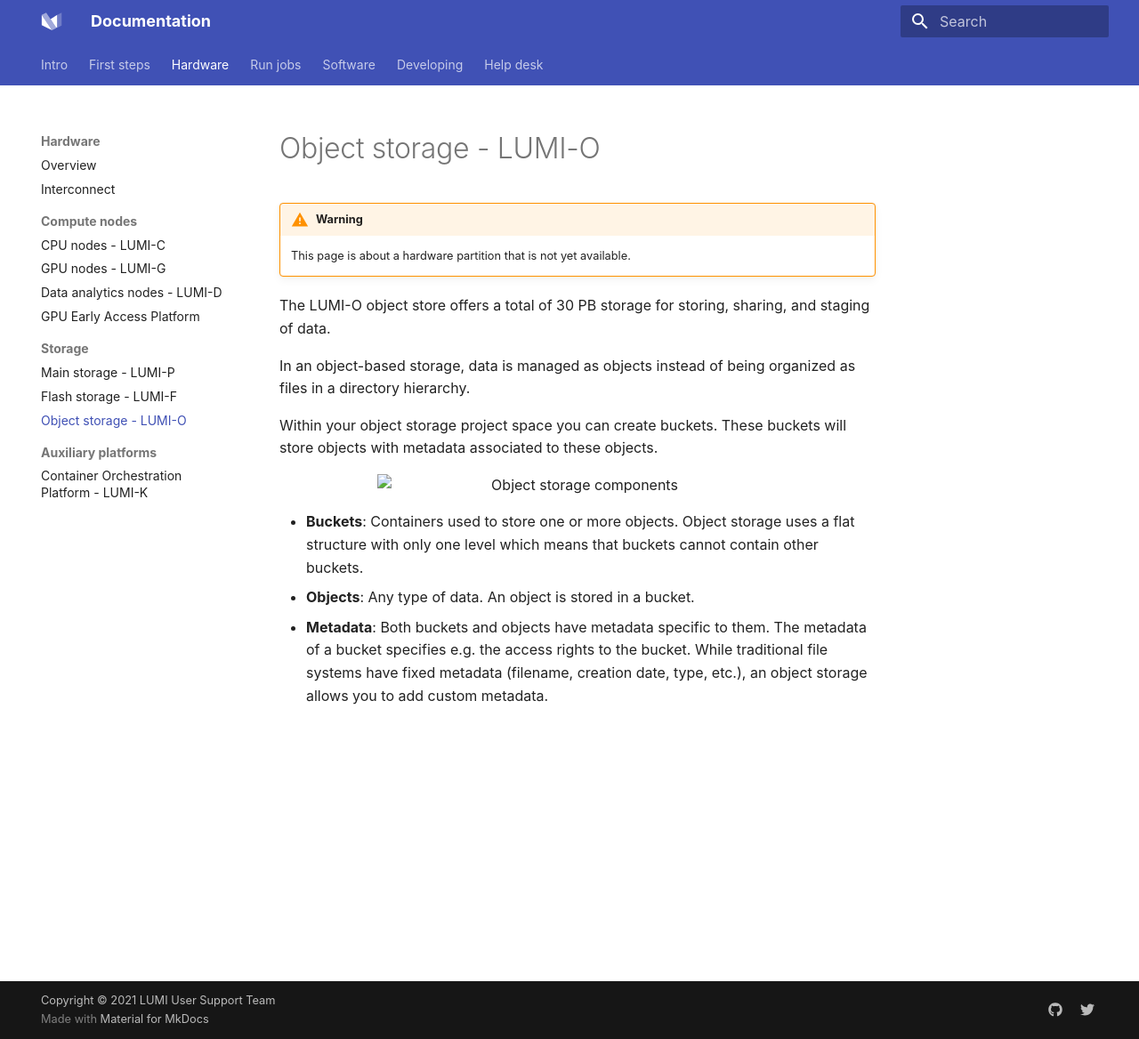
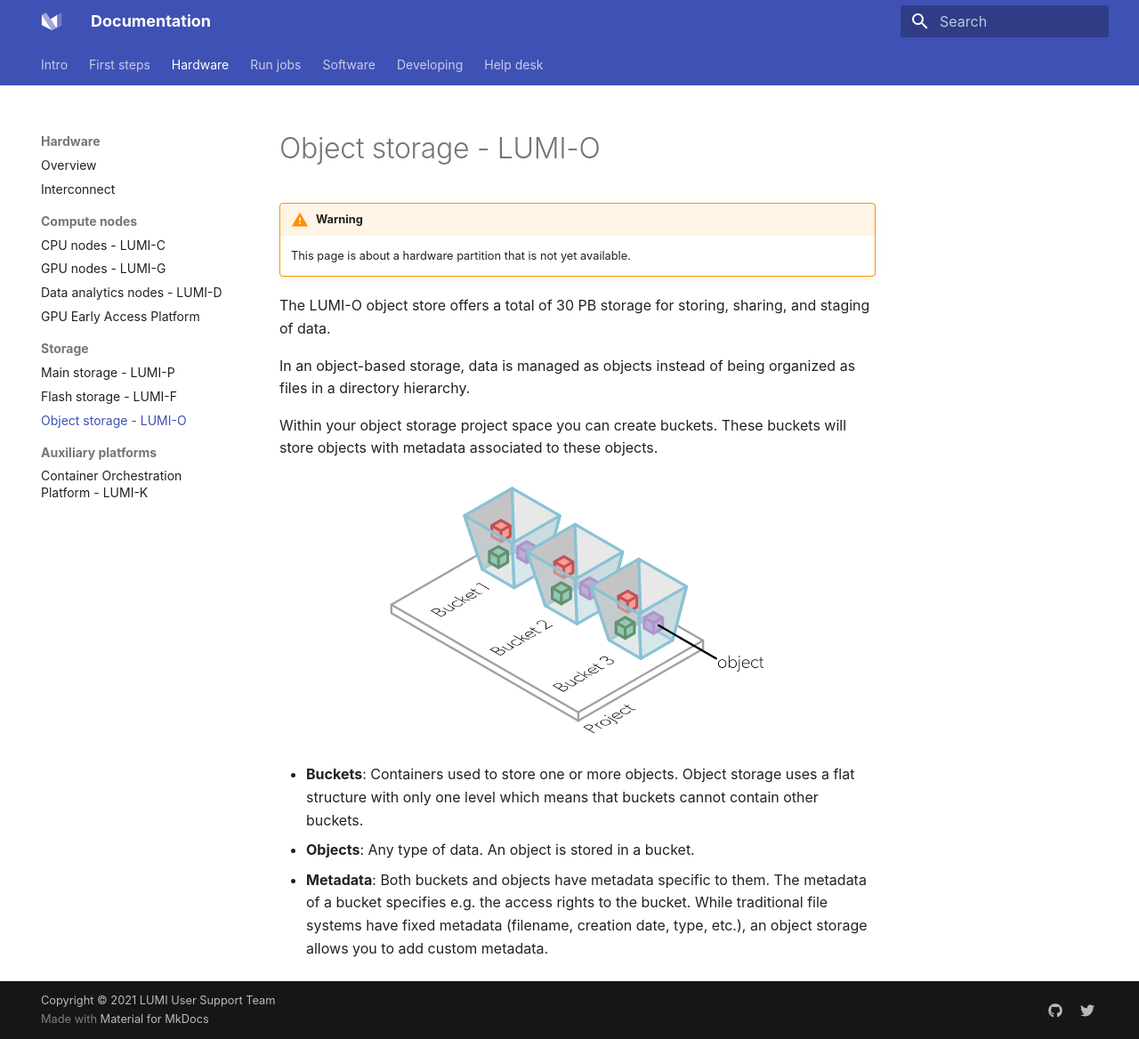
Before and after one commit to Lumi-supercomputer/lumi-userguide, an MkDocs documentation site: the page built from docs/hardware/storage/lumio.md, in a window 1280 px wide and 1168 px high. Shown: the whole window at 89% size. Built offline with MkDocs 1.6.1 and Material for MkDocs 9.7.7, drawn with Linux system fonts in a browser that asks for light colours.

Commit message:
fixed-getstarted-button-and-lumio-picture

```diff
--- a/docs/hardware/storage/lumio.md
+++ b/docs/hardware/storage/lumio.md
@@ -15,7 +15,7 @@
 
 <figure>
   <img
-    src="../../assets/images/object-storage-component.svg"
+    src="../../../assets/images/object-storage-component.svg"
     width="450"
     alt="Object storage components"
   >
--- a/mkdocs.yml
+++ b/mkdocs.yml
@@ -105,7 +105,7 @@
 
   home_primary:
     title: Get Started
-    page: firststeps/getstarted-new/
+    page: firststeps/getstarted/
   home_secondary:
     title: To LUMI Main Page
     page: https://lumi-supercomputer.eu/
```
